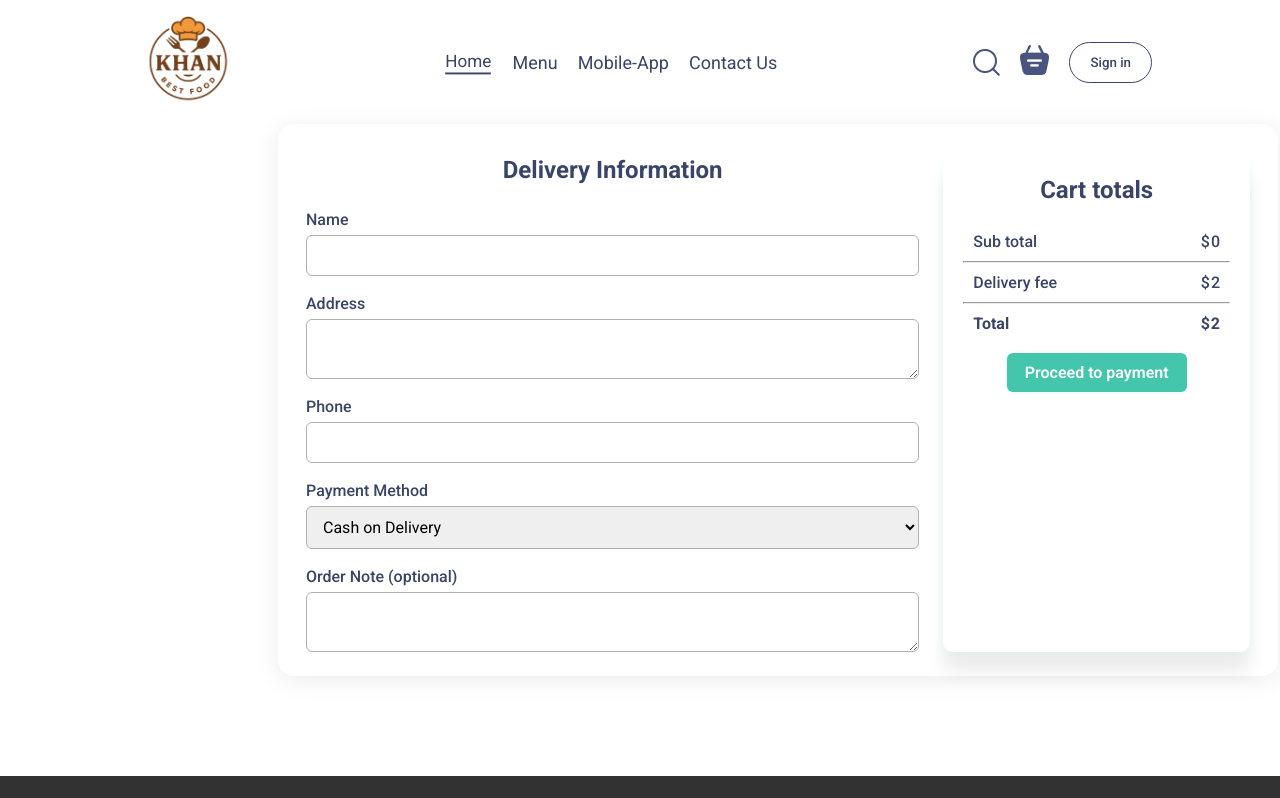
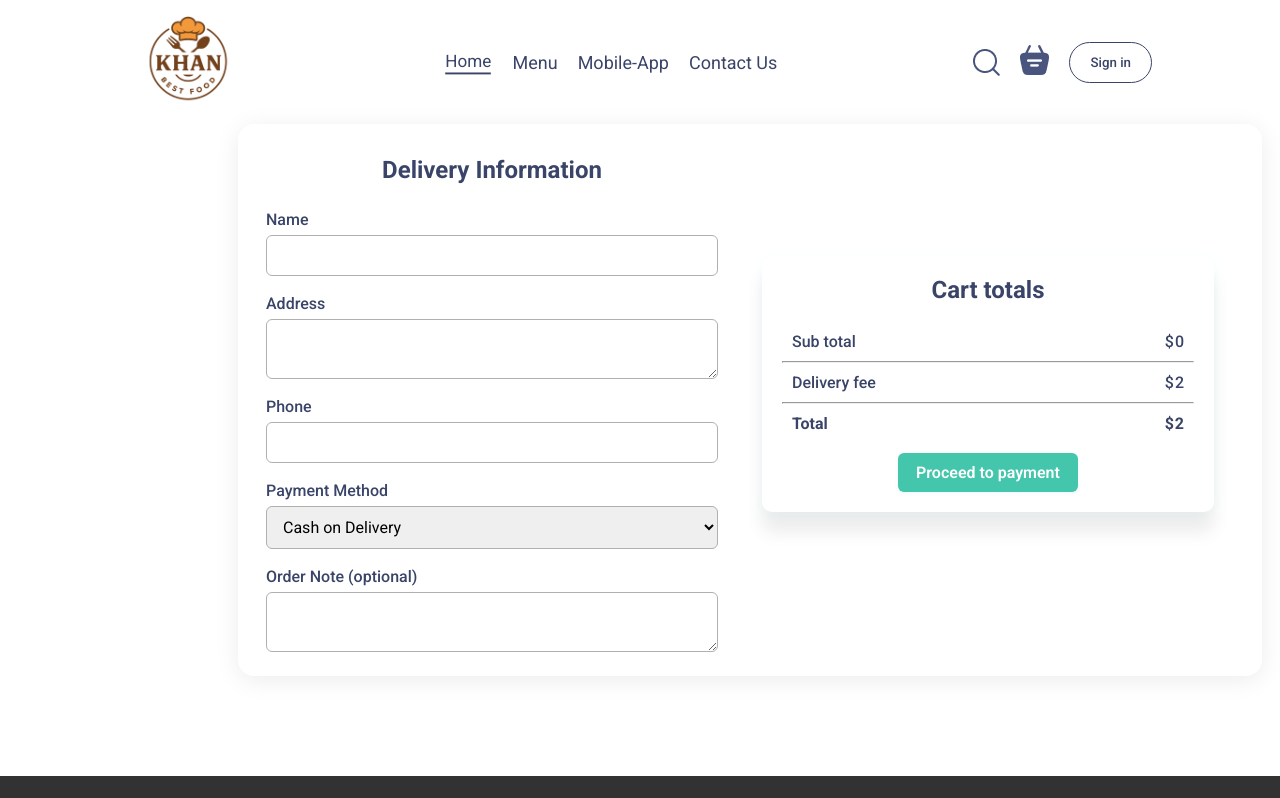
Before and after one commit to students44/fooddelivery, a React (Vite) app in the folder fooddelivery/: page /order in a window 1280 px wide. Shown: the top 798 px of the page. Built offline with nearby package versions, Linux system fonts and the light colour scheme.

Commit message:
designed fully complete

```diff
--- a/fooddelivery/src/Pages/Cart/Cart.css
+++ b/fooddelivery/src/Pages/Cart/Cart.css
@@ -92,7 +92,7 @@
   box-shadow: 0 2px 8px rgba(170, 247, 244, 0.13), 0 20px 18px rgba(0, 0, 0, 0.08);
   width: 100%;
   max-width: 500px;
-  flex: 1;
+  /* flex: 1; */
   display: flex;
   flex-direction: column;
   gap: 10px;
--- a/fooddelivery/src/Pages/PlaceOrder/PlaceOrder.css
+++ b/fooddelivery/src/Pages/PlaceOrder/PlaceOrder.css
@@ -4,11 +4,11 @@
   border-radius: 16px;
   box-shadow: 0 4px 24px rgba(0,0,0,0.08);
   padding: 32px 28px 24px 28px;
-  max-width: 1000px;
+  max-width: 1150px;
   width: 100%;
   display: flex;
   gap: 24px;
-  margin-left: 150px;
+  margin-left: 110px;
 }
 .placeorder-left {
   flex: 2; /* larger portion for form */
@@ -17,11 +17,53 @@
   gap: 18px;
 }
 .placeorder-right {
-  flex: 1; /* smaller portion for cart */
+  margin-top: 80px;
+  flex: 2;
   display: flex;
   flex-direction: column;
   gap: 16px;
+
+  position: relative;
+  padding: 20px;
+  border-radius: 16px;
+  overflow: hidden;
+  background: #fff;
 }
+
+/* Border Reveal Lines */
+.placeorder-right::before,
+.placeorder-right::after {
+  content: "";
+  position: absolute;
+  inset: 0;
+  border-radius: 16px;
+  border: 3px solid transparent;
+  pointer-events: none;
+}
+
+.placeorder-right::before {
+  border-top-color: #00f5ff;
+  border-right-color: #00c3ff;
+  border-bottom-color: #008cff;
+  border-left-color: #00e0ff;
+  clip-path: inset(0 100% 100% 0);
+  transition: clip-path 0.8s linear;
+}
+
+.placeorder-right::after {
+  border-color: #f87171;
+  clip-path: inset(100% 0 0 100%);
+  transition: clip-path 0.8s linear 0.8s; /* delay for sequential effect */
+}
+
+.placeorder-right:hover::before {
+  clip-path: inset(0 0 0 0);
+}
+
+.placeorder-right:hover::after {
+  clip-path: inset(0 0 0 0);
+}
+
 
 .cart-total {
   background: #f8fafc;
```
